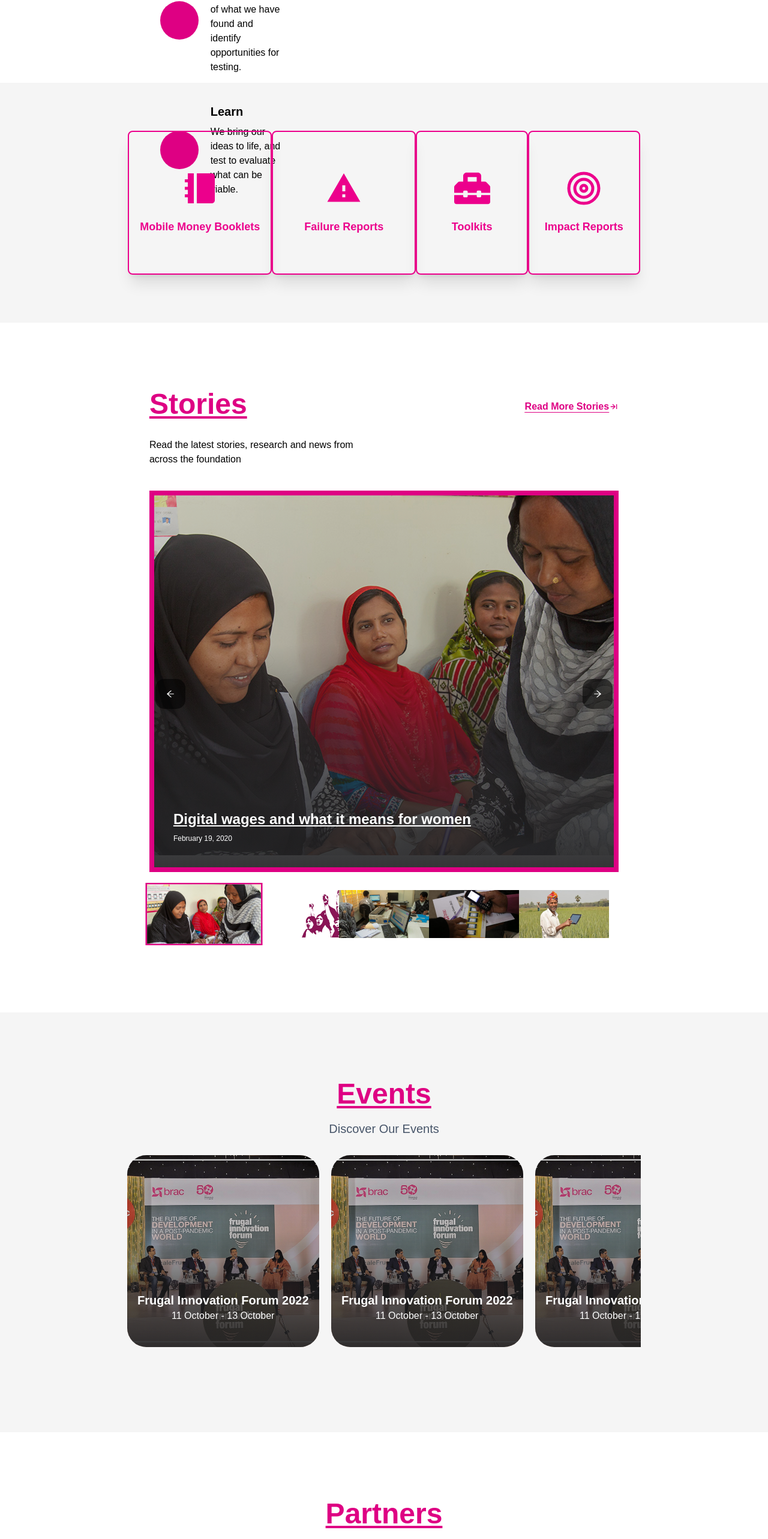
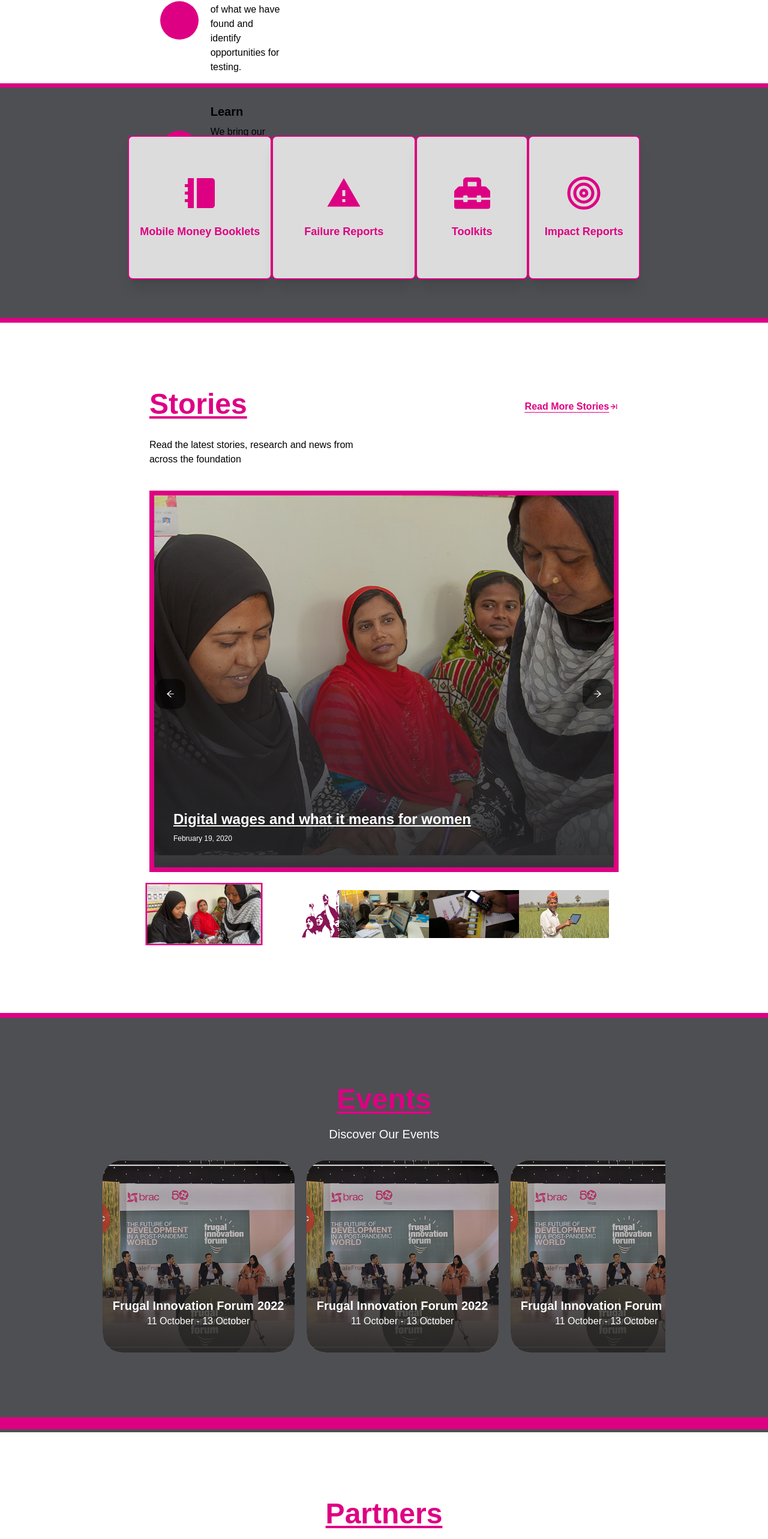
Before and after one commit to Rajvira10/SIL, a Next.js app: page / in a window 1280 px wide. Shown: the part 4168-6734 px from the top of the page at 60% size. Built offline with nearby package versions, Linux system fonts and the light colour scheme.

Commit message:
Add files via upload

```diff
--- a/components/Events.jsx
+++ b/components/Events.jsx
@@ -12,9 +12,9 @@ const Events = () => {
     });
   }, []);
 
-  useEffect(() => {
-    setWidth(carousel.current.scrollWidth - carousel.current.offsetWidth);
-  }, []);
+  // useEffect(() => {
+  //   setWidth(carousel.current.scrollWidth - carousel.current.offsetWidth);
+  // }, []);
   const images = [
     "/fif2022.jpg",
     "/fif2022.jpg",
@@ -31,7 +31,9 @@ const Events = () => {
     "https://via.placeholder.com/290?text=10",
   ];
   return (
-    <div className="h-[700px] bg-[rgb(245,245,245)] pt-28  mx-auto">
+    <div className="h-[700px]  bg-[rgb(77,79,83)]   mx-auto">
+      <hr className="bg-[#de0083] pt-2" />
+      <div className="pt-28"></div>
       <div className="w-11/12 mx-auto">
         <div className="font-bold text-5xl text-[#de0083] underline underline-offset-4 text-center pb-2 flex justify-center">
           <h1
@@ -44,11 +46,27 @@ const Events = () => {
             Events
           </h1>
         </div>
-        <h2 className="text-xl text-slate-600 font-thin text-center pt-3">
+        <h2 className="text-xl text-white font-thin text-center pt-3">
           Discover Our Events
         </h2>
-
-        <motion.div
+        <div className="flex w-4/5 mx-auto overflow-x-scroll space-x-5 events-scroll pb-5">
+          {images.map((image) => {
+            return (
+              <div className="item basis-1/3" key={image}>
+                <img src={image} alt="img" className="object-cover relative" />
+                <Link href="https://innovation.brac.net/fif2022/">
+                  <div className="absolute text-inside bottom-10 text-center w-full z-20 text-white ">
+                    <h1 className="font-bold text-xl hover:underline hover:underline-offset-4">
+                      Frugal Innovation Forum 2022
+                    </h1>
+                    <p>11 October - 13 October</p>
+                  </div>
+                </Link>
+              </div>
+            );
+          })}
+        </div>
+        {/* <motion.div
           ref={carousel}
           className="carousel overflow-x-hidden relative"
           whileTap={{ cursor: "grabbing" }}
@@ -78,8 +96,10 @@ const Events = () => {
               );
             })}
           </motion.div>
-        </motion.div>
+        </motion.div> */}
       </div>
+      <div className="pt-[5.5rem]"></div>
+      <hr className="bg-[#de0083] pt-5 border-none" />
     </div>
   );
 };
--- a/components/Footer.jsx
+++ b/components/Footer.jsx
@@ -8,7 +8,18 @@ import { FaLinkedin } from "react-icons/fa";
 const Footer = () => {
   return (
     <footer className="bg-[#212121] h-[350px] text-white">
-      <div className="flex w-7/12 mx-auto pt-20 justify-between items-center">
+      <hr className="bg-[#de0083] pt-3" />
+      <h1 className="text-3xl pb-3 text-center pt-16">Contact Us</h1>
+      <div className="flex w-7/12 mx-auto pt-6 justify-between items-center">
+        <div className="flex flex-col flex-wrap max-w-fit">
+          <p className="pb-1">
+            Bangladesh/Headquarters: <br />
+            BRAC Centre <br />
+            75 Mohakhali,
+            <br /> Dhaka-1212 Bangladesh
+          </p>
+          <p>Tel: 88 02 2222 81265. E-mail: info@brac.net</p>
+        </div>
         <div className="flex flex-col items-center">
           <Link href="/">
             {" "}
@@ -56,16 +67,6 @@ const Footer = () => {
             </Link>
           </div>
         </div>
-        <div className="flex flex-col flex-wrap max-w-fit">
-          <h1 className="text-3xl pb-3">Contact Us</h1>
-          <p className="pb-1">
-            Bangladesh/Headquarters: <br />
-            BRAC Centre <br />
-            75 Mohakhali,
-            <br /> Dhaka-1212 Bangladesh
-          </p>
-          <p>Tel: 88 02 2222 81265. E-mail: info@brac.net</p>
-        </div>
       </div>
     </footer>
   );
--- a/components/Resources.jsx
+++ b/components/Resources.jsx
@@ -7,10 +7,11 @@ import Link from "next/link";
 
 const Resources = () => {
   return (
-    <div className=" bg-[rgb(245,245,245)]  h-[400px] mt-20">
+    <div className=" bg-[rgb(77,79,83)]  h-[400px] mt-20">
+      <hr className="h-2 bg-[#de0083]" />
       <div className="flex justify-between pt-20 items-center w-8/12 mx-auto">
         <Link href="https://innovation.brac.net/mobile-money/">
-          <div className="shadow-xl cursor-pointer flex flex-col hover:text-white hover:underline justify-center items-center space-y-5 hover:bg-[#ec008c] w-60 h-60 rounded-lg duration-500 text-[#ec008c] border-2 border-[#ec008c] ">
+          <div className="shadow-xl bg-[rgb(220,220,220)] cursor-pointer flex flex-col hover:text-white hover:underline justify-center items-center space-y-5 hover:bg-[#de0083] w-60 h-60 rounded-lg duration-500 text-[#de0083] border-2 border-[#de0083] ">
             <div className="text-6xl ">
               <RiBookletFill />
             </div>
@@ -23,7 +24,7 @@ const Resources = () => {
           target="_blank"
           rel="noopener noreferrer"
         >
-          <div className="shadow-xl cursor-pointer flex flex-col hover:text-white hover:underline justify-center items-center space-y-5 hover:bg-[#ec008c] w-60 h-60 rounded-lg duration-500 text-[#ec008c] border-2 border-[#ec008c]">
+          <div className="shadow-xl bg-[rgb(220,220,220)] cursor-pointer flex flex-col hover:text-white hover:underline justify-center items-center space-y-5 hover:bg-[#de0083] w-60 h-60 rounded-lg duration-500 text-[#de0083] border-2 border-[#de0083]">
             <div className="text-6xl ">
               <MdReportProblem />
             </div>
@@ -31,19 +32,20 @@ const Resources = () => {
           </div>
         </Link>
 
-        <div className="shadow-xl cursor-pointer flex flex-col hover:text-white hover:underline justify-center items-center space-y-5 hover:bg-[#ec008c] w-60 h-60 rounded-lg duration-500 text-[#ec008c] border-2 border-[#ec008c] ">
+        <div className="shadow-xl bg-[rgb(220,220,220)] cursor-pointer flex flex-col hover:text-white hover:underline justify-center items-center space-y-5 hover:bg-[#de0083] w-60 h-60 rounded-lg duration-500 text-[#de0083] border-2 border-[#de0083] ">
           <div className="text-6xl ">
             <FaToolbox />
           </div>
           <h1 className="text-lg font-bold">Toolkits</h1>
         </div>
-        <div className="shadow-xl cursor-pointer flex flex-col hover:text-white hover:underline justify-center items-center space-y-5 hover:bg-[#ec008c] w-60 h-60 rounded-lg duration-500 text-[#ec008c] border-2 border-[#ec008c] ">
+        <div className="shadow-xl bg-[rgb(220,220,220)] cursor-pointer flex flex-col hover:text-white hover:underline justify-center items-center space-y-5 hover:bg-[#de0083] w-60 h-60 rounded-lg duration-500 text-[#de0083] border-2 border-[#de0083] ">
           <div className="text-6xl ">
             <FiTarget />
           </div>
           <h1 className="text-lg font-bold">Impact Reports</h1>
         </div>
       </div>
+      <hr className="h-2 bg-[#de0083] border-none mt-16" />
     </div>
   );
 };
```
